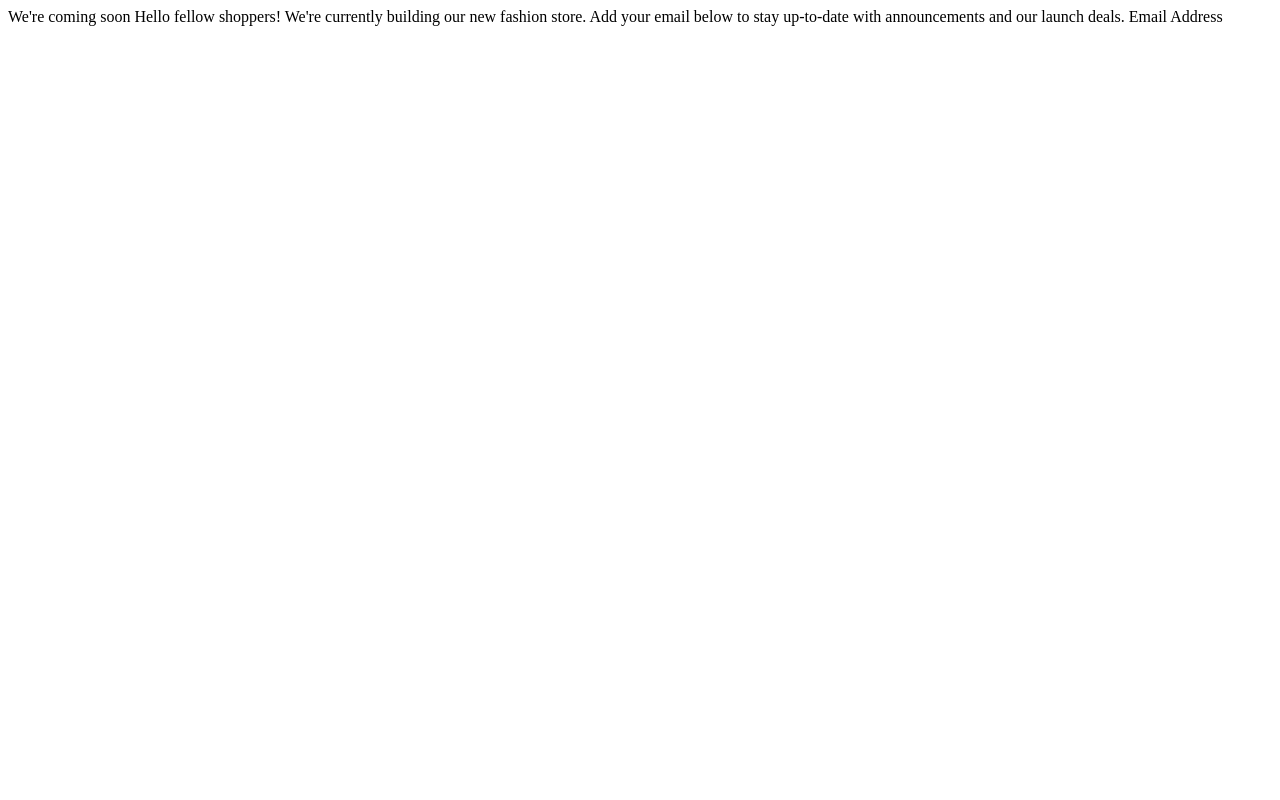
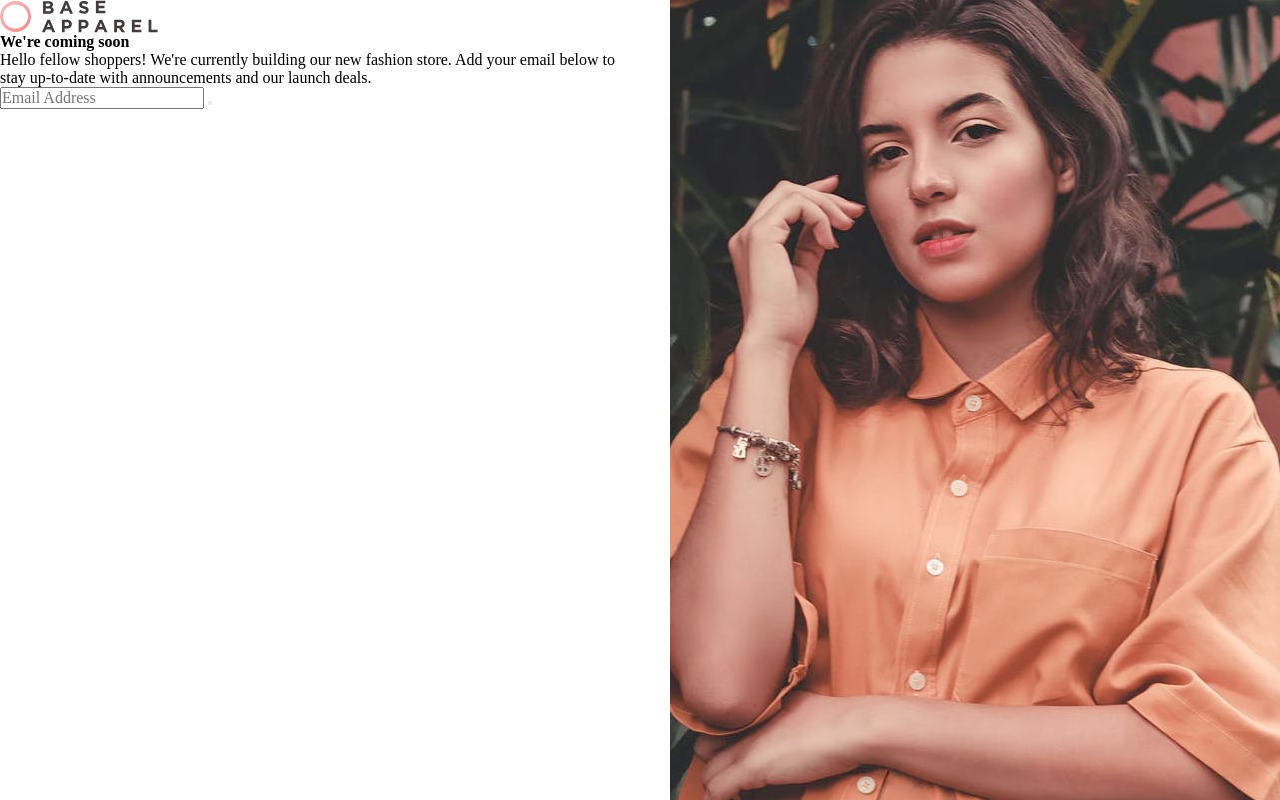
Before and after one commit to juliabush/base-apparel-3, a plain HTML site: page index.html in a window 1280 px wide. Drawn offline with Linux system fonts and the light colour scheme.

Commit message:
Added html elements, did a css reset on stylesheet, basic skeleton has been created

```diff
--- a/index.html
+++ b/index.html
@@ -7,17 +7,30 @@
   <link rel="icon" type="image/png" sizes="32x32" href="./images/favicon-32x32.png">
   <link rel="stylesheet" href="style.css">
   <title>Frontend Mentor | Base Apparel coming soon page</title>
-
+<script defer src="main.js"></script>
 </head>
 <body>
-
-  We're coming soon
-
-  Hello fellow shoppers! We're currently building our new fashion store.
-  Add your email below to stay up-to-date with announcements and our launch deals.
-
-  Email Address
-
-
+<main class="website__container">
+  <section class="website__main-image">
+    <picture class="main-image__hero-responsive">
+      <source srcset="/images/hero-desktop.jpg" media="(min-width: 1100px)">
+      <img src="/images/hero-mobile.jpg" alt="Decorative image of a woman" class="hero__mobile">
+    </picture>
+  </section>
+  <section class="website__text-section">
+    <section class="website__main-conatiner">
+      <img src="/images/logo.svg" alt="Base Apparel logo" class="website__main-logo">
+    </section>
+    <h1 class="text-section__main-title">We're coming soon</h1>
+    <p class="text-section__main-caption">
+      Hello fellow shoppers! We're currently building our new fashion store.
+      Add your email below to stay up-to-date with announcements and our launch deals.
+    </p>
+    <form action="">
+      <input type="email" required placeholder="Email Address" aria-label="Enter your Email"></input>
+      <button></button>
+    </form>
+  </section>
+</main>
 </body>
 </html>
--- a/style.css
+++ b/style.css
@@ -0,0 +1,61 @@
+/* 1. Use a more-intuitive box-sizing model */
+*, *::before, *::after {
+    box-sizing: border-box;
+  }
+
+  /* 2. Remove default margin, padding and default heading behaviours*/
+  * {
+    margin: 0;
+    padding: 0;
+    font-size: inherit;
+  }
+
+  body {
+    /*  Improve text rendering */
+    -webkit-font-smoothing: antialiased;
+  }
+
+  /* Improve media defaults */
+  img, picture, video, canvas, svg {
+    display: block;
+  }
+
+  /* Inherit fonts for form controls */
+  input, button, textarea, select {
+    font: inherit;
+  Font-family: inherit;
+  }
+
+  /* Prevent font size inflation */
+  html {
+    -moz-text-size-adjust: none;
+    -webkit-text-size-adjust: none;
+    text-size-adjust: none;
+  }
+  /* Remove list styles on ul, ol elements with a list role, which suggests default styling will be removed */
+  ul[role='list'],
+  ol[role='list'] {
+    list-style: none;
+  }
+  #root, #__next {
+    isolation: isolate;
+  }
+  html, body {
+  height: 100%;
+  overflow: hidden;
+  }
+  :root {
+
+  }
+  main {
+    display: grid;
+    grid-template-columns: 1fr 1fr;
+  }
+  .website__main-image {
+    grid-column: 2;
+    place-self: end;
+  }
+  .website__text-section {
+    grid-column: 1;
+    grid-row: 1;
+  }
```
